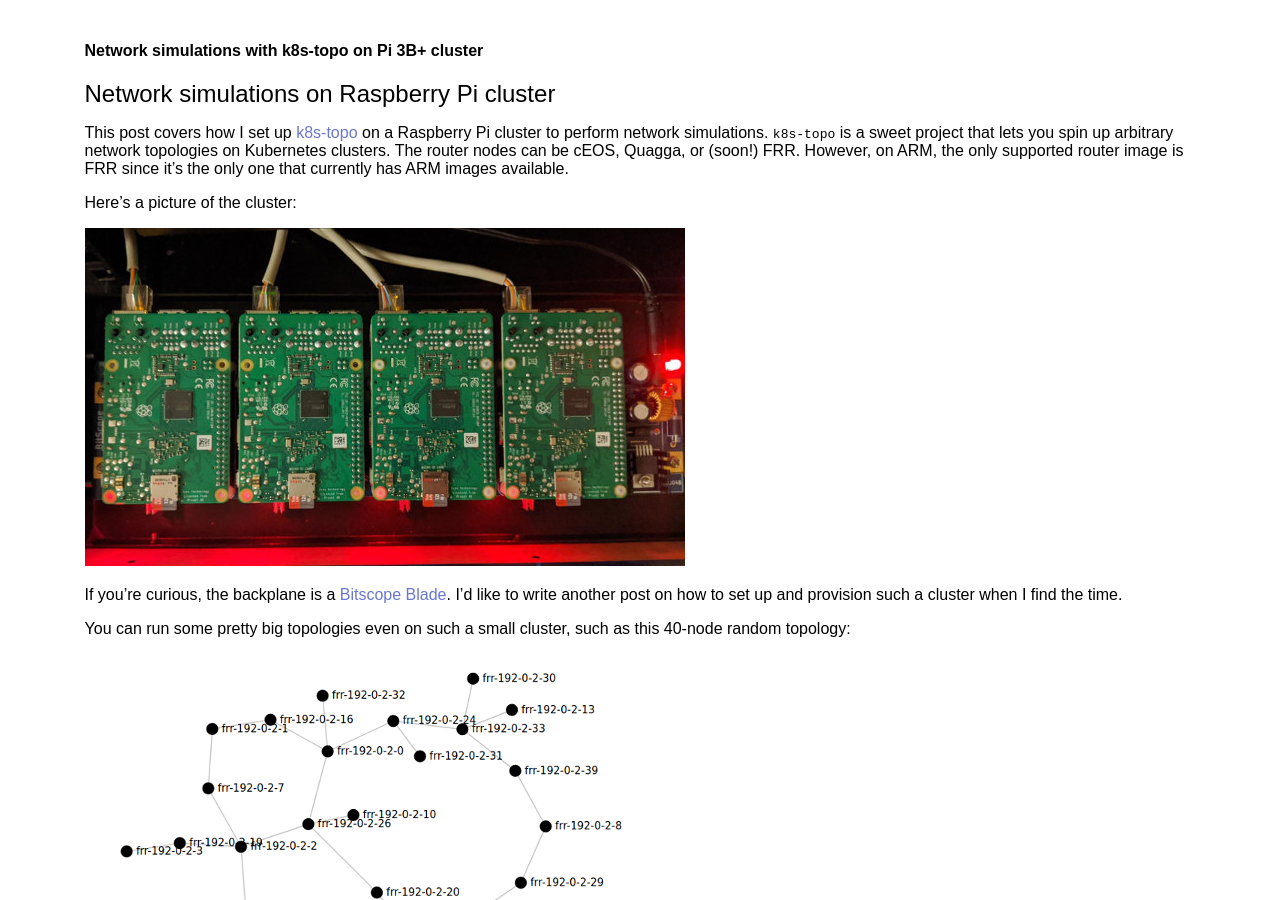
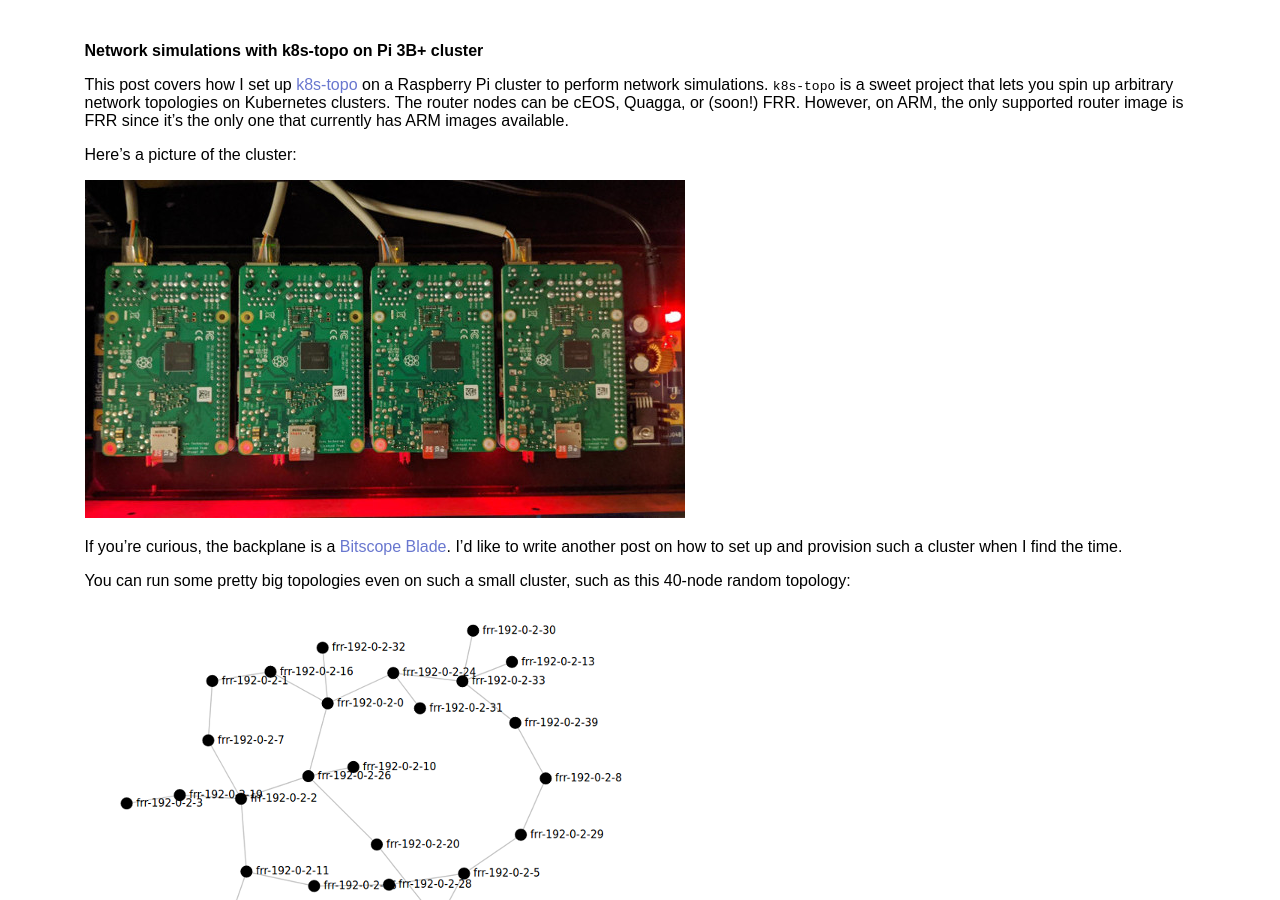
Before and after one commit to qlyoung/qlyoung.github.io, a Jekyll site: the page built from _posts/2020-06-21-k8s-topo-picluster.md, in a window 1280 px wide and 900 px high. Built offline with Jekyll 4.4.1, drawn with Linux system fonts in a browser that asks for light colours.

Commit message:
remove duplicate title

```diff
--- a/_posts/2020-06-21-k8s-topo-picluster.md
+++ b/_posts/2020-06-21-k8s-topo-picluster.md
@@ -2,9 +2,6 @@
 layout: post
 title:  "Network simulations with k8s-topo on Pi 3B+ cluster"
 ---
-
-Network simulations on Raspberry Pi cluster
-===========================================
 
 This post covers how I set up [k8s-topo](https://github.com/networkop/k8s-topo)
 on a Raspberry Pi cluster to perform network simulations. `k8s-topo` is a sweet
```
